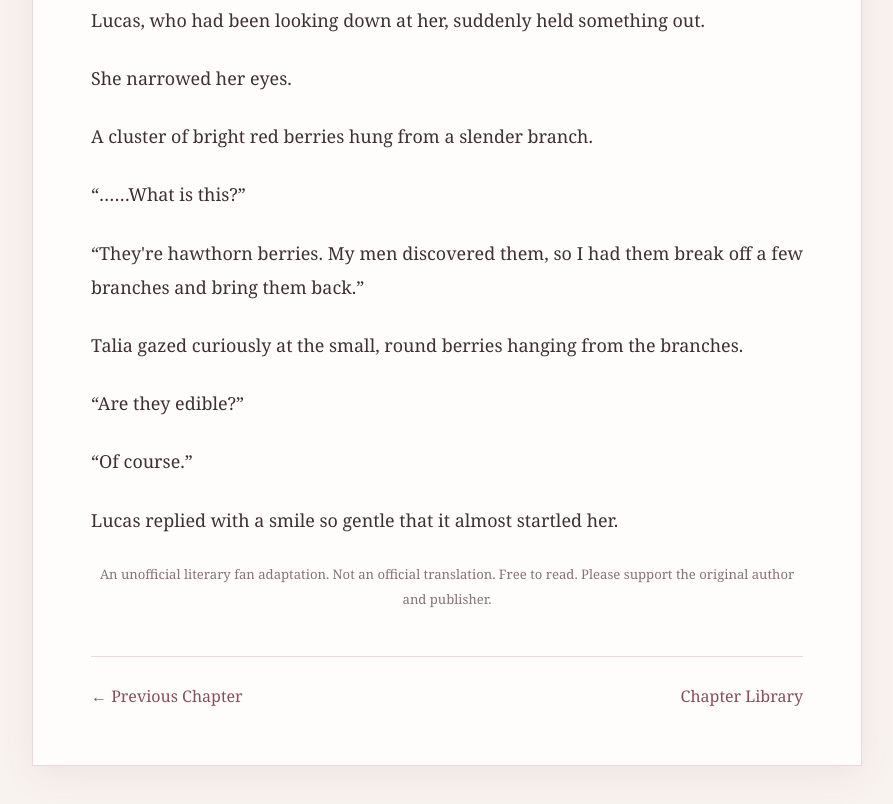
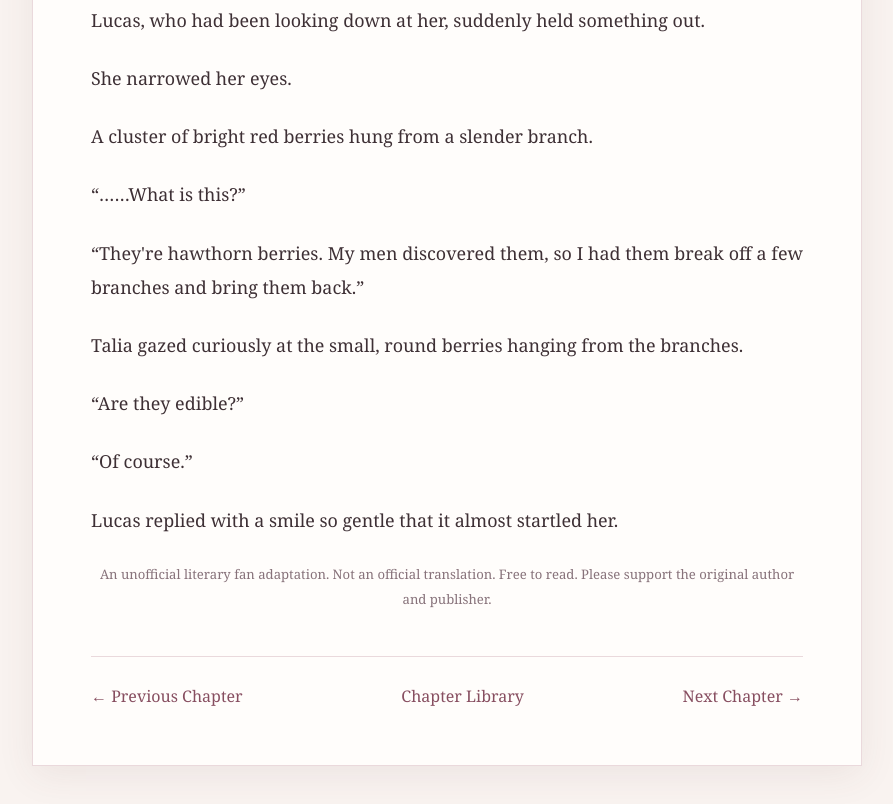
Before and after one commit to vesperquill-archive/vesperquill-archive.github.io, a plain HTML site: page chapters/chapter-325.html in a window 1280 px wide. Shown: the part 7248-8052 px from the top of the page, without its empty margins (193-1086 px from the left). Drawn offline with Linux system fonts and the light colour scheme.

Commit message:
Update chapter-325.html

```diff
--- a/chapters/chapter-325.html
+++ b/chapters/chapter-325.html
@@ -90,4 +90,9 @@
 <p>Talia gazed curiously at the small, round berries hanging from the branches.</p>
 <p>“Are they edible?”</p>
 <p>“Of course.”</p>
-<p>Lucas replied with a smile so gentle that it almost startled her.</p></article><p class="note">An unofficial literary fan adaptation. Not an official translation. Free to read. Please support the original author and publisher.</p><nav class="chapter-nav"><a href="chapter-324.html">← Previous Chapter</a><a href="../index.html#chapters">Chapter Library</a></nav></main></body></html>
+<p>Lucas replied with a smile so gentle that it almost startled her.</p></article><p class="note">An unofficial literary fan adaptation. Not an official translation. Free to read. Please support the original author and publisher.</p>
+<nav class="chapter-nav">
+  <a href="chapter-324.html">← Previous Chapter</a>
+  <a href="../index.html#chapters">Chapter Library</a>
+  <a href="chapter-326.html">Next Chapter →</a>
+</nav>
```
